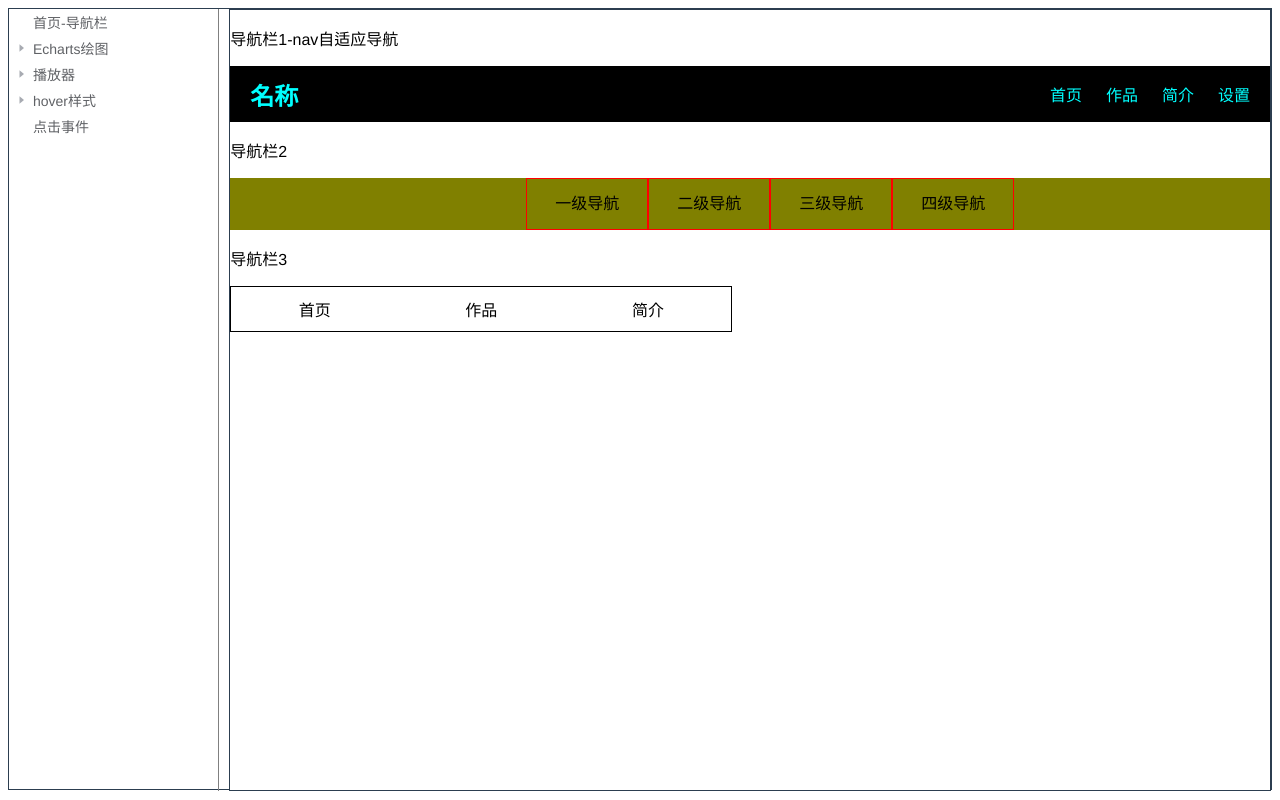
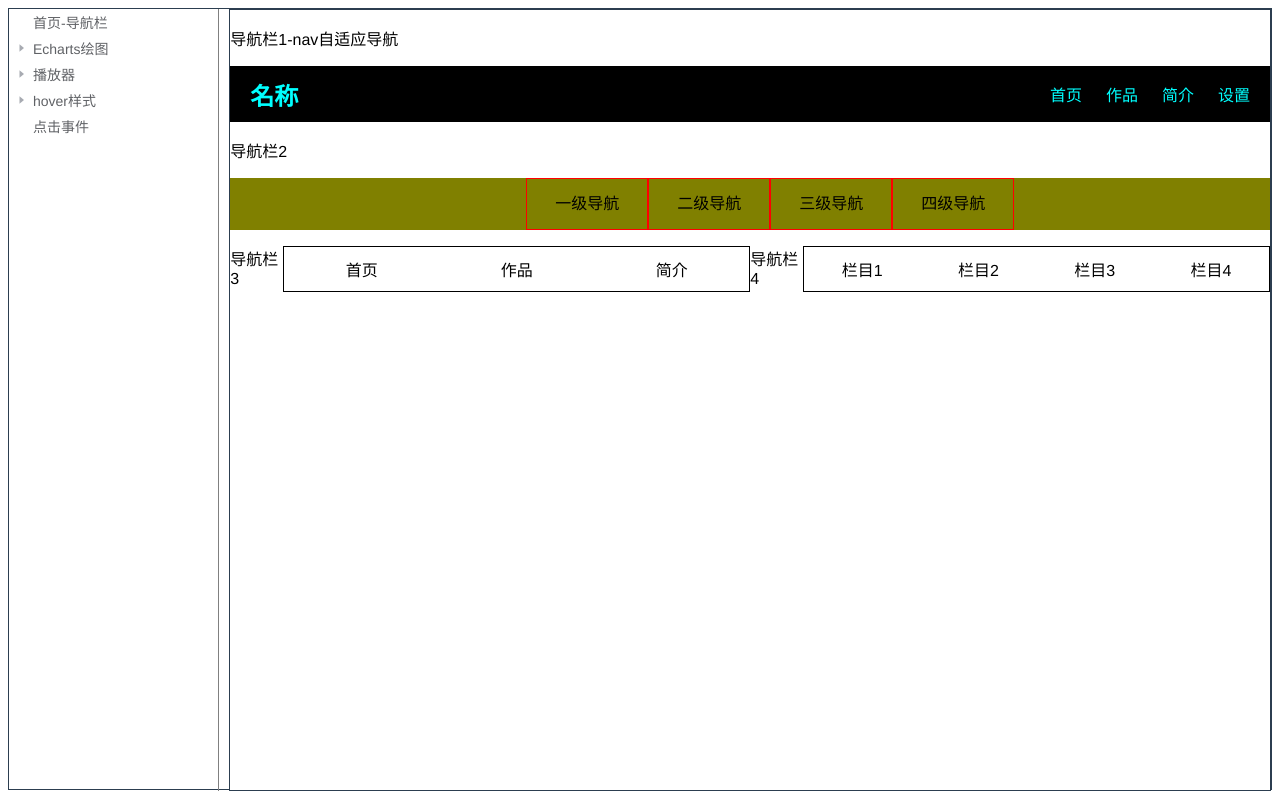
Before and after one commit to songyantaoqq163com/vue3, a Vue app: page /#/home in a window 1280 px wide. Built offline with nearby package versions, Linux system fonts and the light colour scheme; what @jiaminghi/data-view, echarts-gl, vue-audio-visual would draw is missing.

Commit message:
导航栏2

```diff
--- a/src/components/HelloWorld.vue
+++ b/src/components/HelloWorld.vue
@@ -31,6 +31,8 @@
       <li>三级导航</li>
       <li>四级导航</li>
     </ul>
+
+    <div style="display: flex; justify-content: space-around;">
       <!-- 导航效果1 -->
       <p>导航栏3</p>
       <ul class="nav3 nav3_1">
@@ -44,6 +46,22 @@
             <a>简介 <span></span></a>
           </li>
         </ul>
+      <!-- 导航下拉框 -->
+      <p>导航栏4</p>
+      <ul class="nav3 nav4">
+          <li><a>栏目1</a>
+            <ul class="nav4_a">
+              <li><a>菜单1</a></li>
+              <li><a>菜单2</a></li>
+              <li><a>菜单3</a></li>
+            </ul>
+          </li>
+          <li>栏目2</li>
+          <li>栏目3</li>
+          <li>栏目4</li>
+        </ul>
+    </div>
+
   </div>
 </template>
 <script>
@@ -167,4 +185,21 @@ export default {
     transition:.5s;
     border-radius:50px;
   }
+  /* 导航栏4 */
+  .nav4 li a{
+    display: block;
+  }
+  .nav4_a{
+    display:none;
+    position: absolute;
+    padding-left:0px;
+    background: #000000;
+    color: #ffffff;
+  }
+  .nav4 li:hover .nav4_a{
+    display: block;
+  }
+  .nav4_a li a:hover{
+    background:red;
+  }
 </style>
```
Lines whose indentation alone changed are shown as unchanged.
